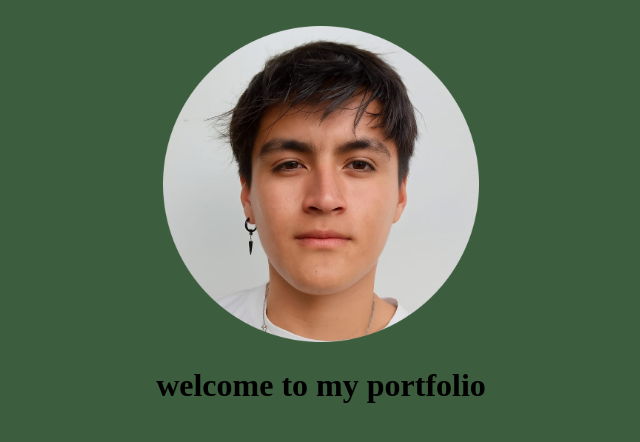
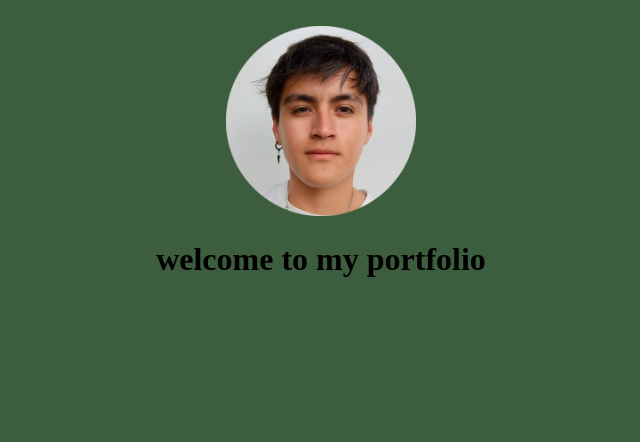
Before and after one commit to alejandrogarcia1912/alejandrogarcia1912.github.io, a plain HTML site: page index.html in a window 1280 px wide. Shown: the whole page, without its empty margins (319-959 px from the left). Drawn offline with Linux system fonts and the light colour scheme.

Commit message:
Create index file: Add profile photo, welcome message and background color

```diff
--- a/index.html
+++ b/index.html
@@ -8,7 +8,7 @@
 <body bgcolor="#3D5E3E">
     <br>
     <center>
-        <img src="images/xD.png" width="25%"><be>
+        <img src="images/xD.png" width="15%"><be>
         <h1>welcome to my portfolio</h1>
     </center>
 </body>
```
